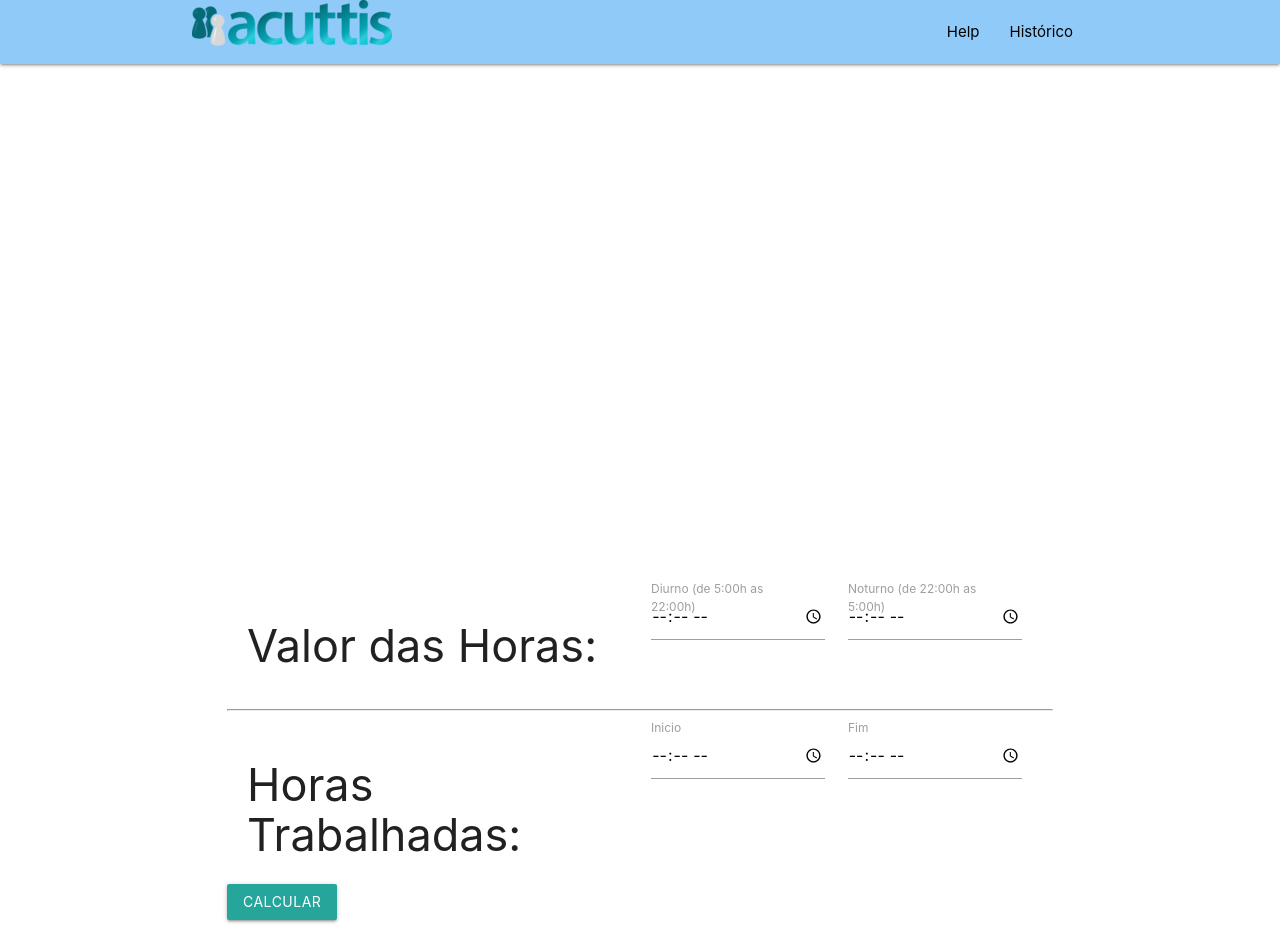
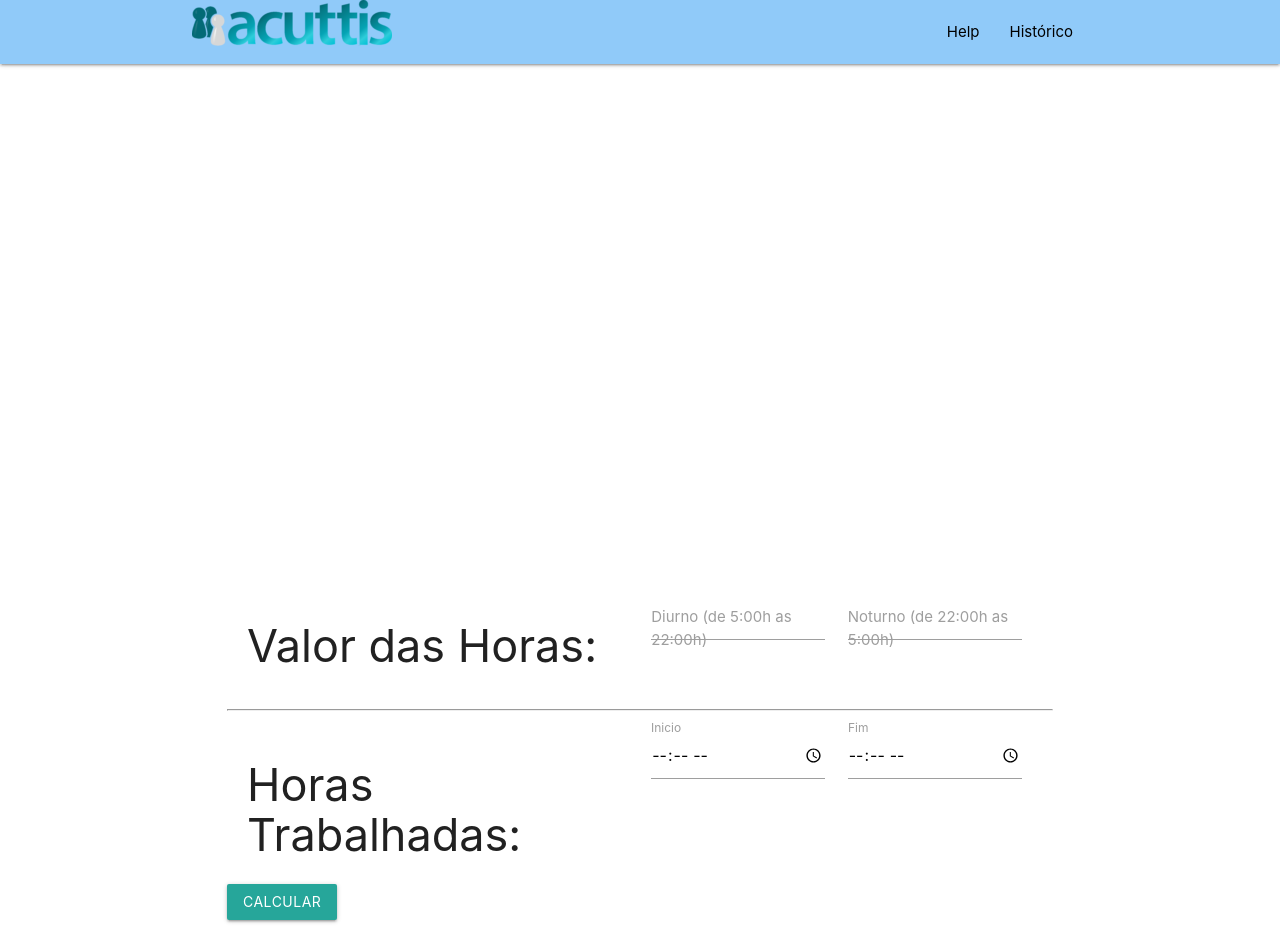
Before and after one commit to priorihugo/projeto-acuttis, a React (Vite) app in the folder acuttis/: page / in a window 1280 px wide. Built offline with nearby package versions, Linux system fonts and the light colour scheme.

Commit message:
fix tipo dos inputs

```diff
--- a/acuttis/src/components/Inputs/index.jsx
+++ b/acuttis/src/components/Inputs/index.jsx
@@ -38,14 +38,14 @@ function Inputs() {
                 errors={errors}
                 label={"Diurno (de 5:00h as 22:00h)"}
                 name={"dia_val"}
-                type={"time"}
+                type={"number"}
               />
               <ControlledInput
                 register={register}
                 errors={errors}
                 label={"Noturno (de 22:00h as 5:00h)"}
                 name={"noite_val"}
-                type={"time"}
+                type={"number"}
               />
             </div>
           </div>
```
Also changed, not shown: acuttis/src/components/Inputs/ControlledInput.jsx (+5 -2 lines).
